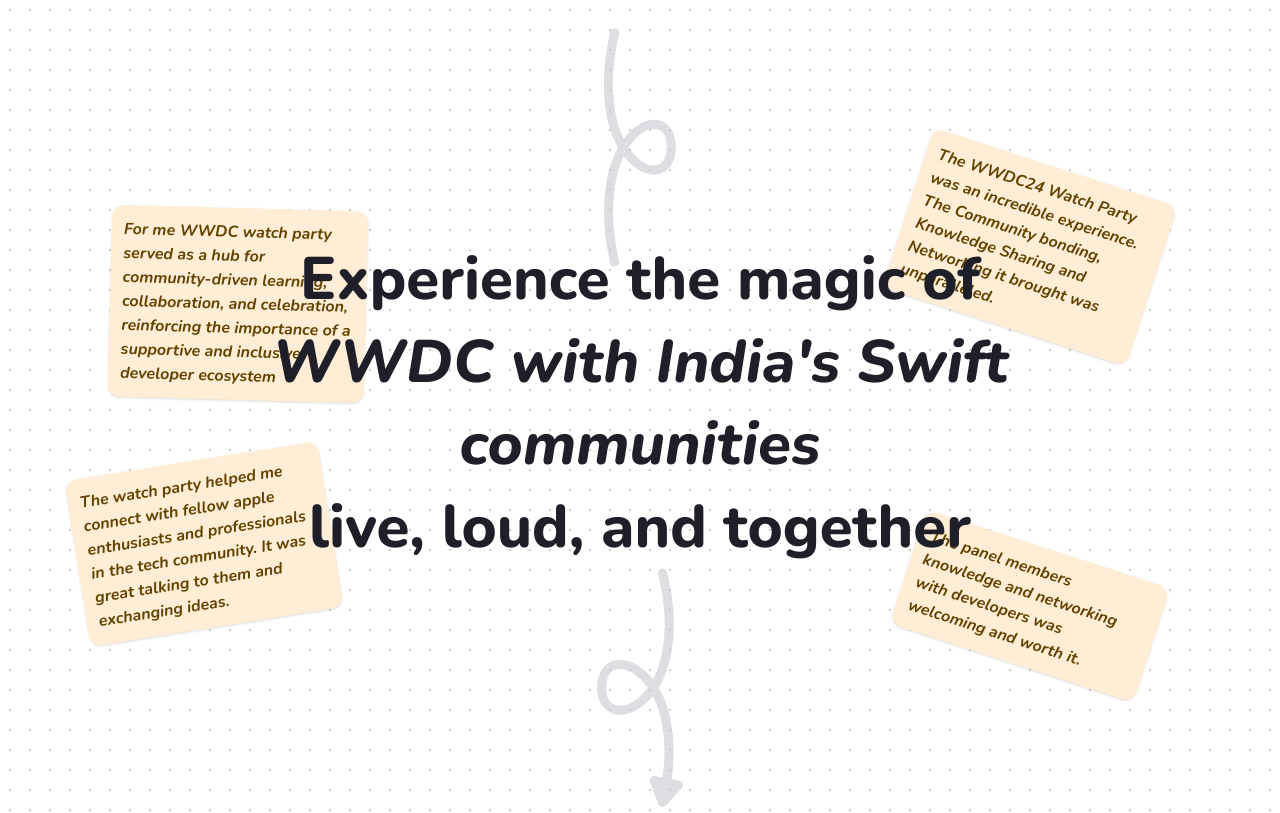
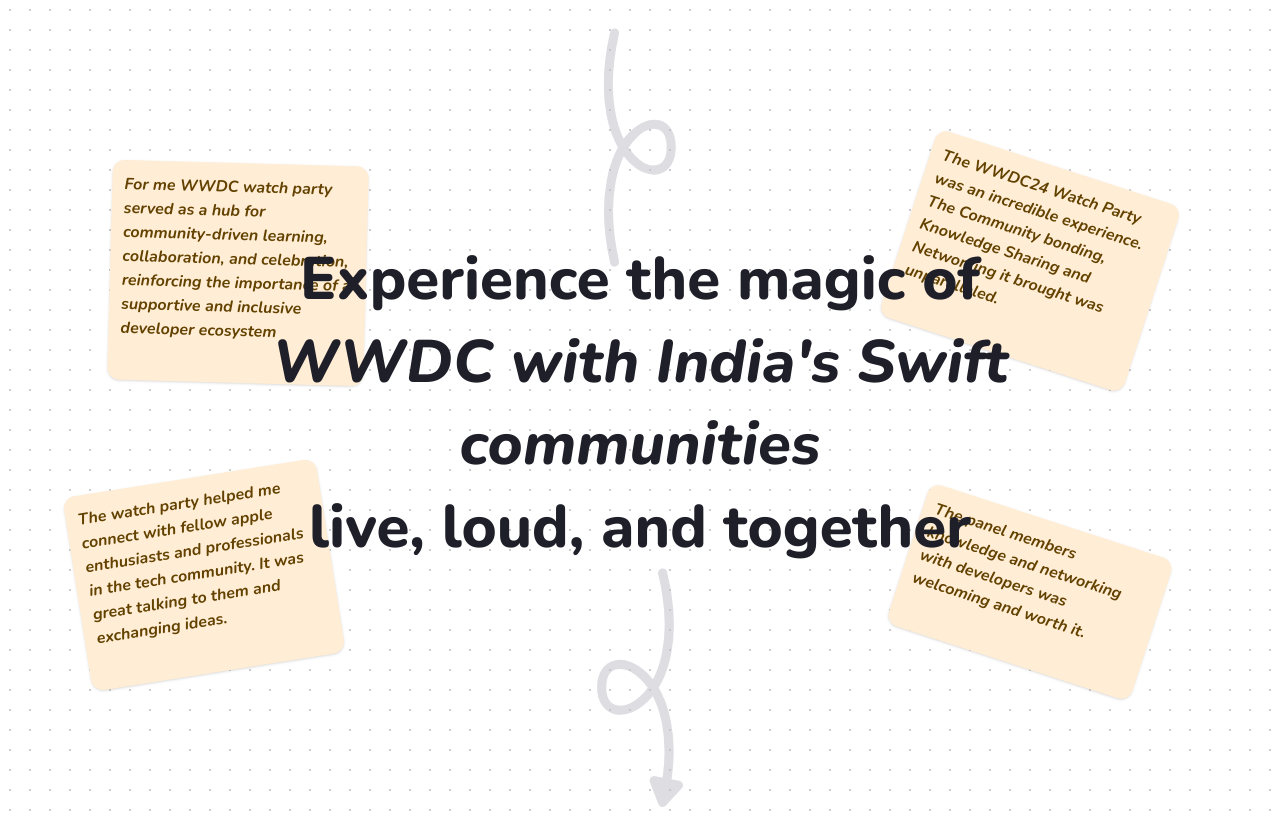
Before and after one commit to WatchPartyAroundIndia/watchpartyaroundindia.github.io, a React (Vite) app: page / in a window 1280 px wide. Shown: the part 2200-3013 px from the top of the page. Built offline with nearby package versions, Linux system fonts and the light colour scheme; a web font is replaced by a local one.

Commit message:
feat: update StickyNote component layout and improve author display logic

```diff
--- a/src/components/experiences.tsx
+++ b/src/components/experiences.tsx
@@ -22,9 +22,13 @@
       <p className="font-bold font-nunitoSans text-[#634200] italic text-xs md:text-sm lg:text-base">
         {quote}
       </p>
-      {author && (
+      {author ? (
         <p className="text-xs lg:text-sm text-[#634200]/35 font-semibold mt-1">
           {author}
+        </p>
+      ) : (
+        <p>
+          <br />
         </p>
       )}
     </div>
@@ -67,7 +71,7 @@
 
       {/* Sticky Notes */}
       <StickyNote
-        position="top-[24%] md:top-[24%] left-[4%]"
+        position="top-[18%] md:top-[18%] left-[4%]"
         rotation="rotate-[1.55deg]"
         quote="For me WWDC watch party served as a hub for community-driven learning, collaboration, and celebration, reinforcing the importance of a supportive and inclusive developer ecosystem"
       />
@@ -77,7 +81,7 @@
         quote="The WWDC24 Watch Party was an incredible experience. The Community bonding, Knowledge Sharing and Networking it brought was unparalleled."
       />
       <StickyNote
-        position="bottom-[24%] md:bottom-[20%] left-[1%]"
+        position="bottom-[20%] md:bottom-[14%] left-[1%]"
         rotation="rotate-[-9deg]"
         quote="The watch party helped me connect with fellow apple enthusiasts and professionals in the tech community. It was great talking to them and exchanging ideas."
       />
```
